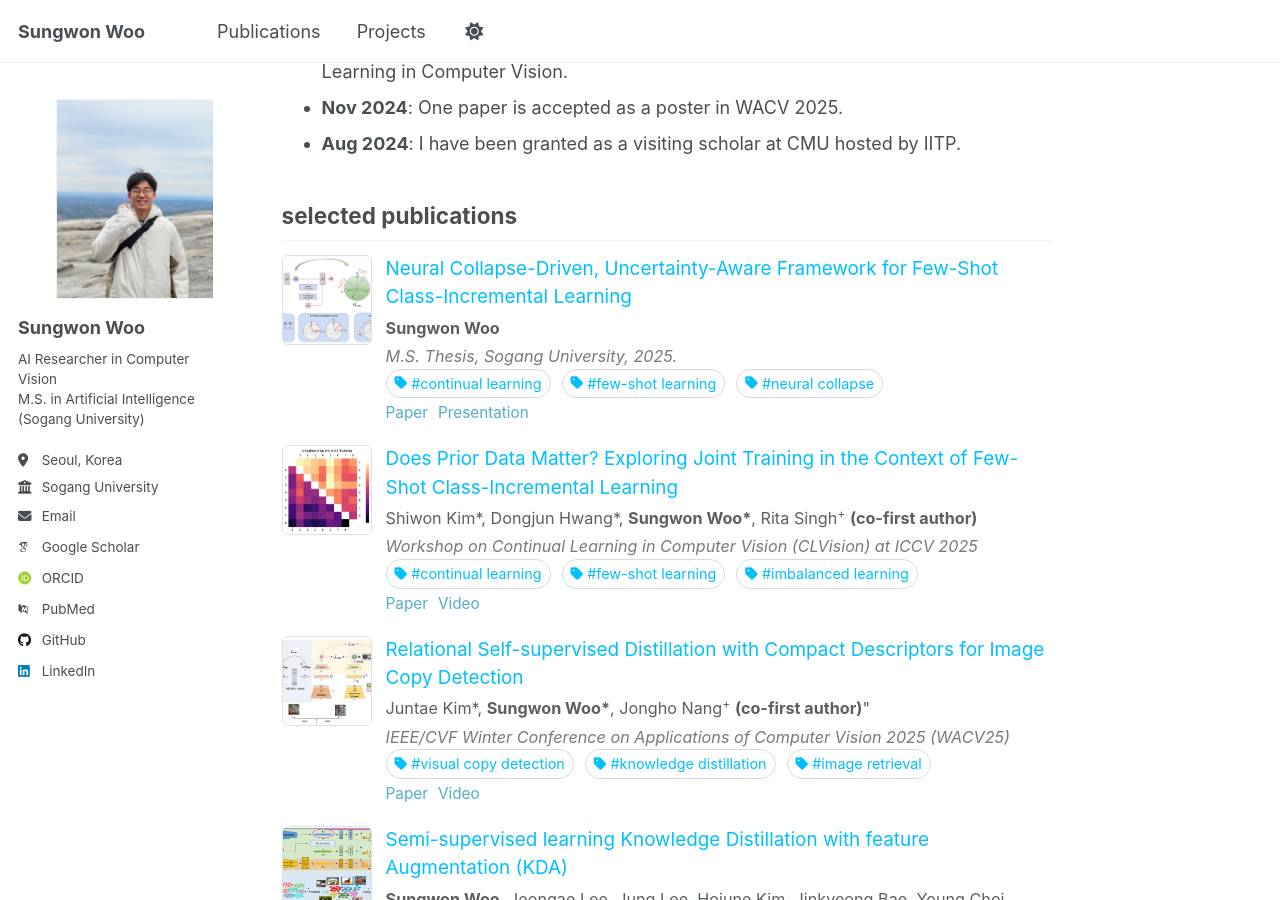
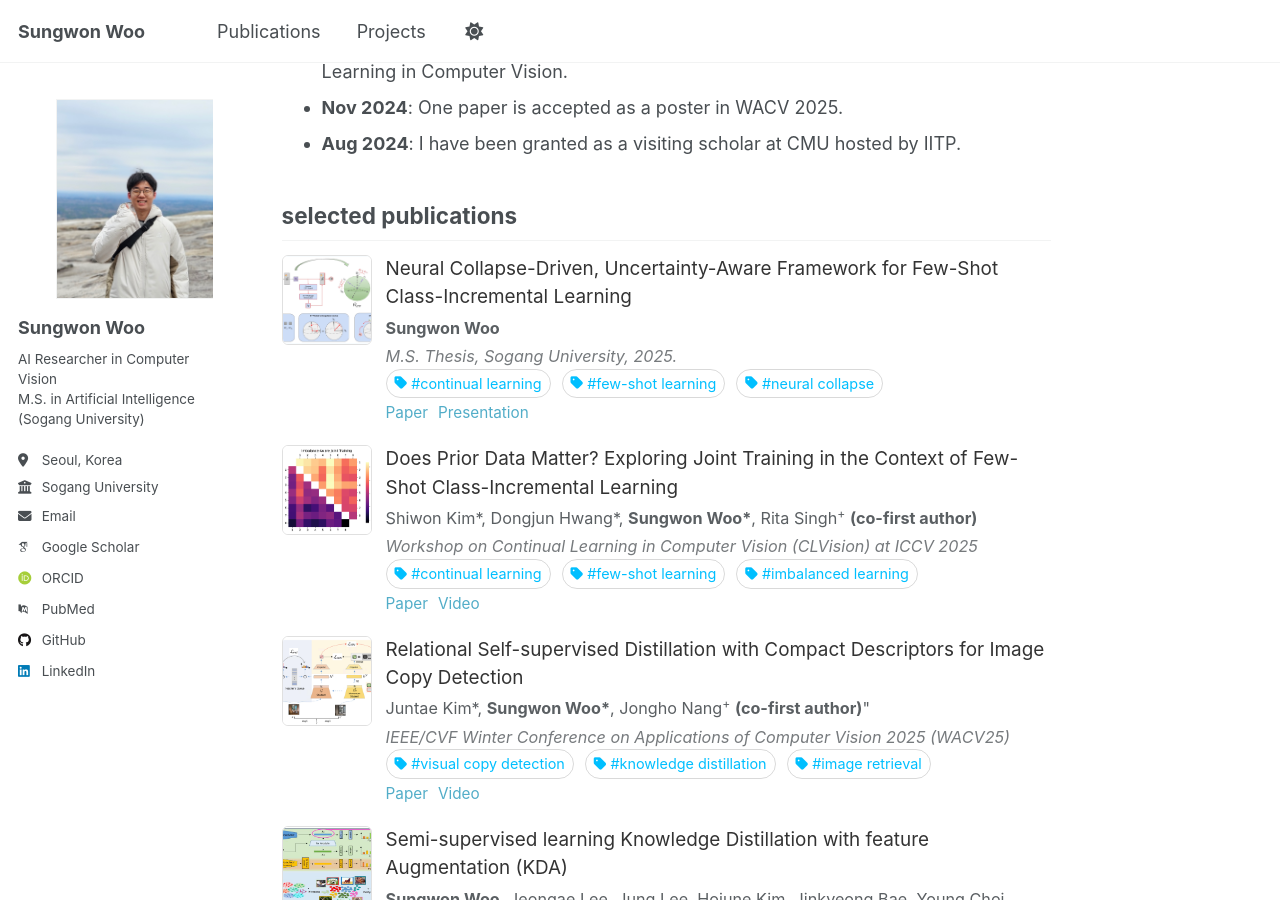
Before and after one commit to sungwon-woo/sungwon-woo.github.io, a Jekyll site: the page built from _pages/about.md, in a window 1280 px wide and 900 px high, scrolled down 424 px. Built offline with Jekyll 4.4.1, drawn with Linux system fonts in a browser that asks for light colours; some web fonts are replaced; a script that is not in the unit is left out.

Commit message:
edit main page

```diff
--- a/_pages/about.md
+++ b/_pages/about.md
@@ -42,7 +42,7 @@ Juntae Kim\*, **Sungwon Woo***, Jongho Nang+ **(*co-first author)**
     </div>
 
     <div class="pub-meta">
-      <div class="pub-title" style="font-weight: normal; color:#00BFFF;">
+      <div class="pub-title" style="font-weight: normal; color:#333333;">
         {{ p.title }}
       </div>
 
@@ -87,12 +87,9 @@ Juntae Kim\*, **Sungwon Woo***, Jongho Nang+ **(*co-first author)**
     </div>
 
     <div class="pub-meta">
-      <div class="pub-title">
-        {% if p.nolink %}
-          {{ p.title }}
-        {% else %}
-          <a href="{{ p.url | relative_url }}">{{ p.title }}</a>
-        {% endif %}
+      <!-- 제목: 링크 제거 + 색상 적용 -->
+      <div class="pub-title" style="font-weight: normal; color:#333333;">
+        {{ p.title }}
       </div>
 
       {% if p.period %}<div class="pub-venue">{{ p.period }}</div>{% endif %}
@@ -107,15 +104,13 @@ Juntae Kim\*, **Sungwon Woo***, Jongho Nang+ **(*co-first author)**
       {% if p.tags %}
       <div class="tag-list">
         {% for tag in p.tags %}
-          <a class="tag-pill"
-             href="{{ '/tags/#' | append: tag | slugify | relative_url }}"
+          <span class="tag-pill"
              style="display:inline-flex; align-items:center; gap:4px;
                     padding:3px 8px; border:1px solid rgba(0,0,0,.15);
-                    border-radius:999px; font-size:.8em; text-decoration:none;
-                    margin-right:6px;">
+                    border-radius:999px; font-size:.8em; margin-right:6px; color:#00BFFF;">
             <i class="fas fa-tag"></i>
             #{{ tag }}
-          </a>
+          </span>
         {% endfor %}
       </div>
       {% endif %}
```
